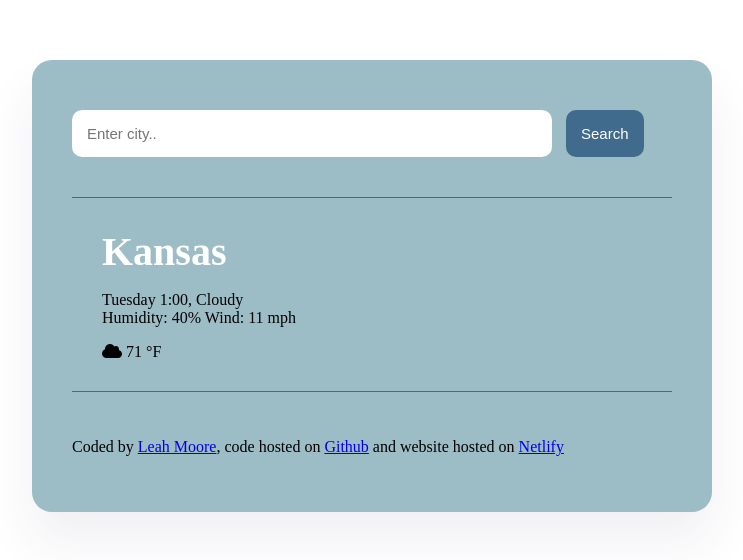
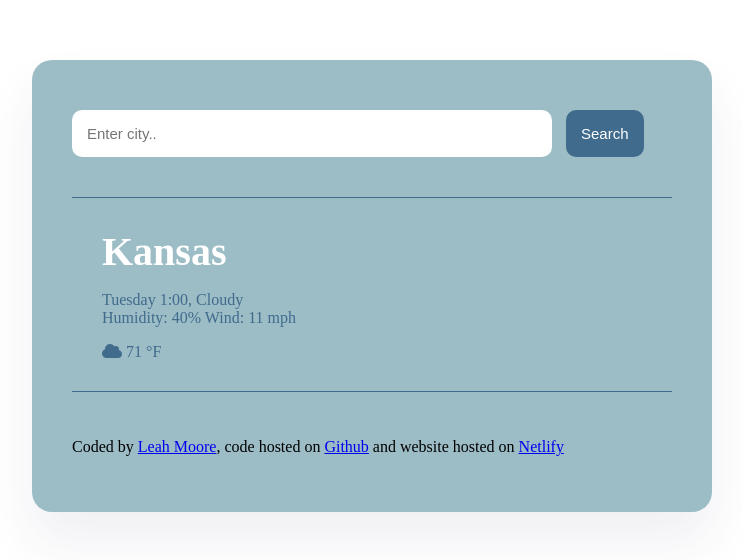
Before and after one commit to LeaBee3002/my-shecodes-plus-project, a plain HTML site: page index.html in a window 1280 px wide. Shown: the whole page, without its empty margins (268-1011 px from the left). Drawn offline with Linux system fonts and the light colour scheme.

Commit message:
Updated classes in weather details div

```diff
--- a/index.html
+++ b/index.html
@@ -21,9 +21,11 @@
       <div class="current-weather">
         <div>
           <h1 class="current-city">Kansas</h1>
-          <p class="current-weather-details">
-            <div class="current-day">Tuesday <span class="current-time">1:00, </span><span class="weather">Cloudy</span></div>
-            Humidity: <span class="humidity">40%</span> Wind: <span class="wind-speed">11 mph</span>
+          <p>
+            <div class="current-weather-details"><span class="current-day">Tuesday </span> <span class="current-time">1:00, </span><span class="weather">Cloudy</span></div>
+            <div class="wind-information">
+             Humidity: <span class="humidity">40%</span> Wind: <span class="wind-speed">11 mph</span>
+            </div>
           </p>
         </div>
         <div class="current-temperature">
--- a/src/styles.css
+++ b/src/styles.css
@@ -35,6 +35,7 @@ header {
 }
 
 .current-weather {
+  color: #406b8c;
   padding: 30px;
 }
 .current-weather h1 {
```
